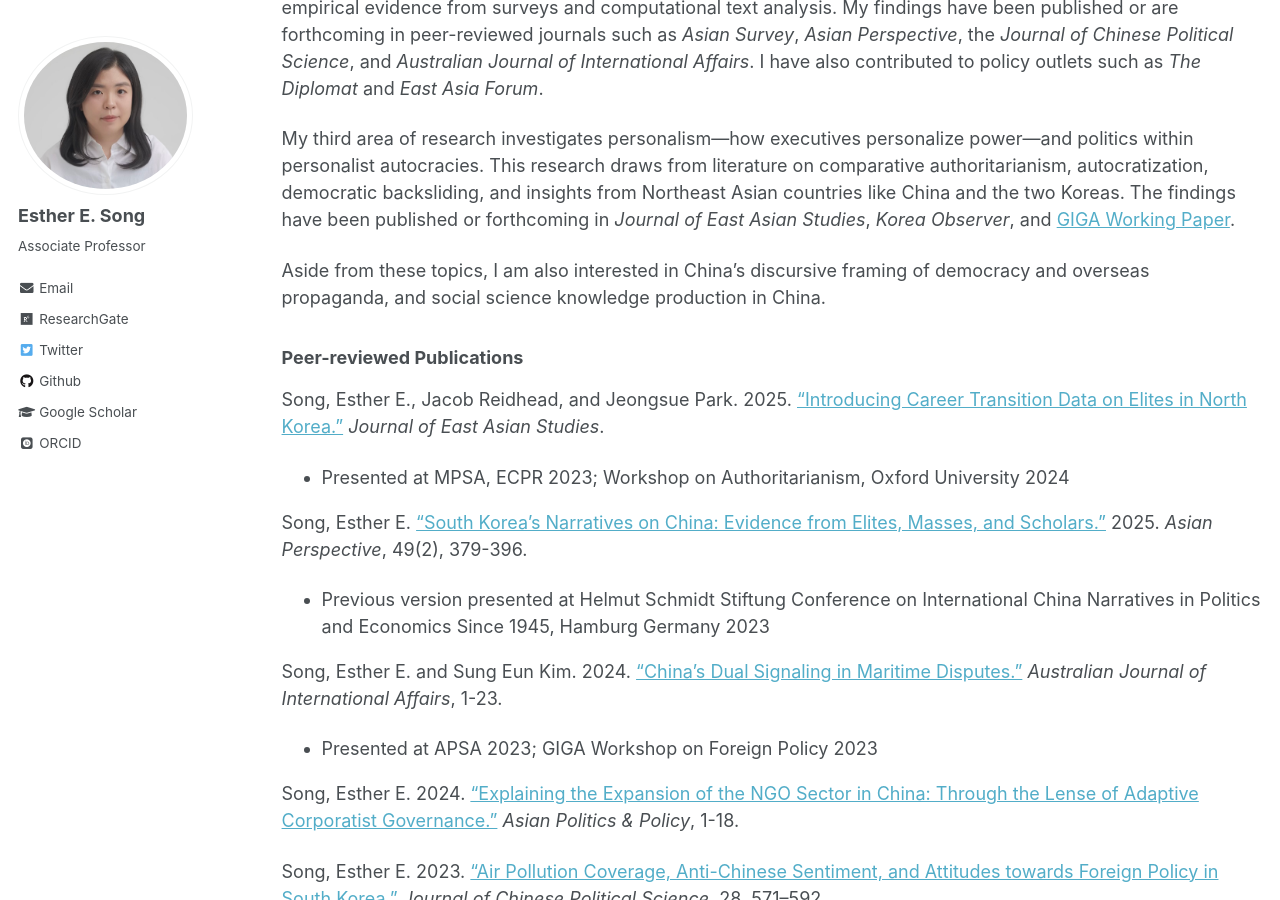
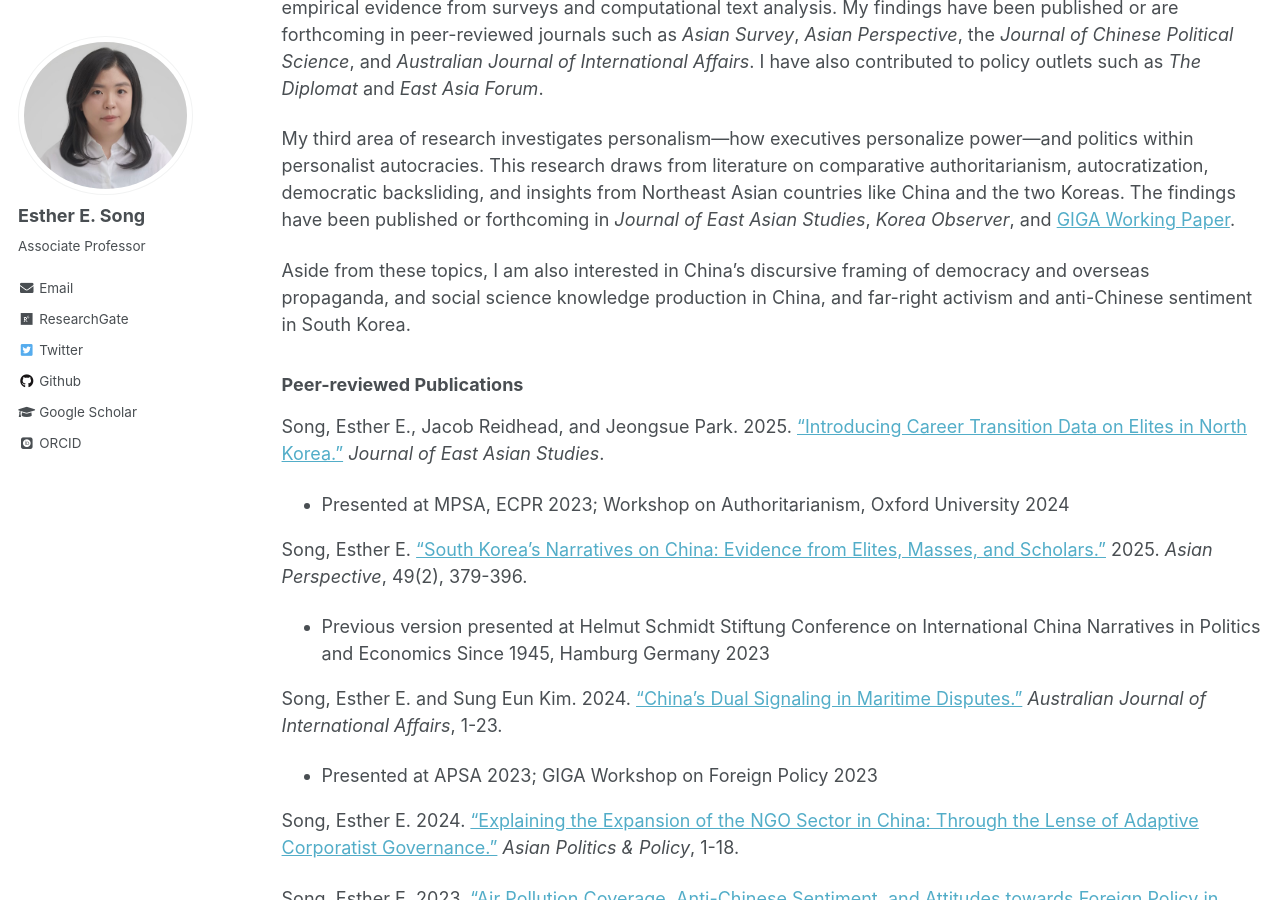
Before and after one commit to ehsong/ehsong.github.io, a Jekyll site: the page built from _pages/research.md, in a window 1280 px wide and 900 px high, scrolled down 730 px. Built offline with Jekyll 4.4.1, drawn with Linux system fonts in a browser that asks for light colours; some web fonts are replaced.

Commit message:
Update research.md

```diff
--- a/_pages/research.md
+++ b/_pages/research.md
@@ -14,7 +14,7 @@
 
 My third area of research investigates personalism—how executives personalize power—and politics within personalist autocracies. This research draws from literature on comparative authoritarianism, autocratization, democratic backsliding, and insights from Northeast Asian countries like China and the two Koreas. The findings have been published or forthcoming in *Journal of East Asian Studies*, *Korea Observer*, and [GIGA Working Paper](https://www.giga-hamburg.de/en/publications/giga-working-papers/personnel-institutions-power-revisiting-concept-of-executive-personalisation).
 
-Aside from these topics, I am also interested in China's discursive framing of democracy and overseas propaganda, and social science knowledge production in China.
+Aside from these topics, I am also interested in China's discursive framing of democracy and overseas propaganda, and social science knowledge production in China, and far-right activism and anti-Chinese sentiment in South Korea.
 
 ### Peer-reviewed Publications
 
```
